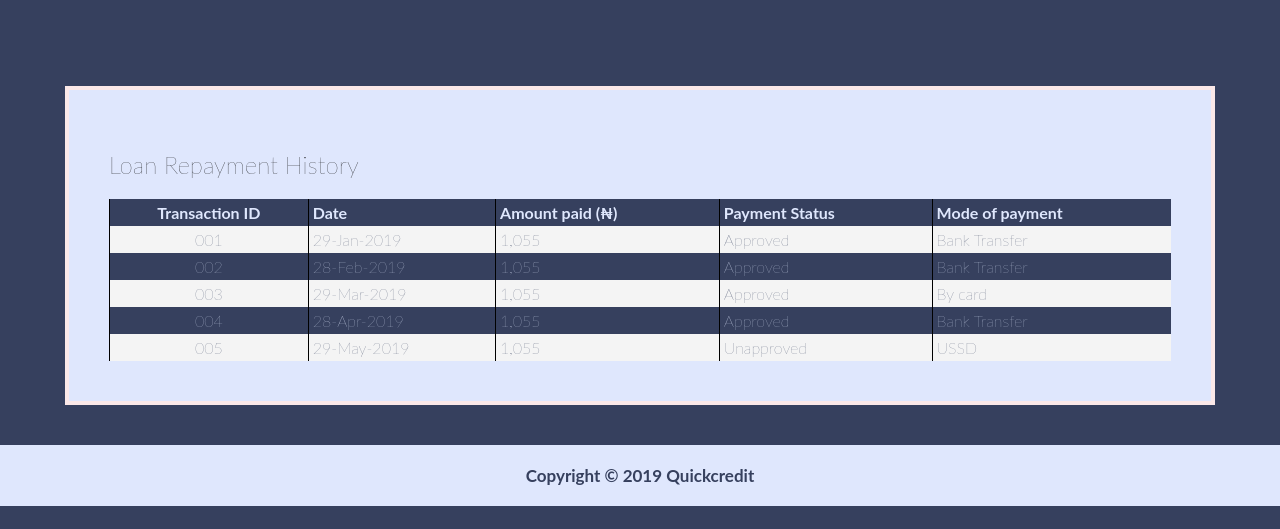
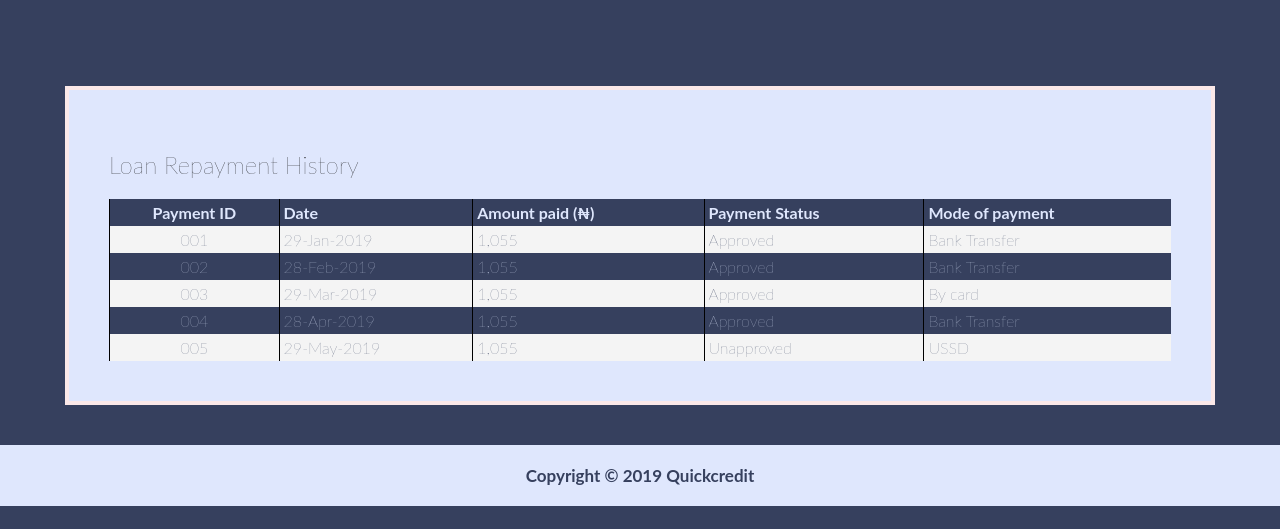
Before and after one commit to AdeAdecodes/Quickcredit, a plain HTML site: page UI/pages/Userlogin.html in a window 1280 px wide. Shown: the part 271-800 px from the top of the page. Drawn offline with Linux system fonts and the light colour scheme.

Commit message:
Bug(table title change)
changed transaction Id to payment Id

[Finishes #165806826]

```diff
--- a/UI/pages/Userlogin.html
+++ b/UI/pages/Userlogin.html
@@ -76,7 +76,7 @@
                 <div>
                     <table>
                         <tr>
-                            <th>Transaction ID</th>
+                            <th>Payment ID</th>
                             <th>Date</th>
                             <th>Amount paid (₦)</th>
                             <th>Payment Status</th>
```
